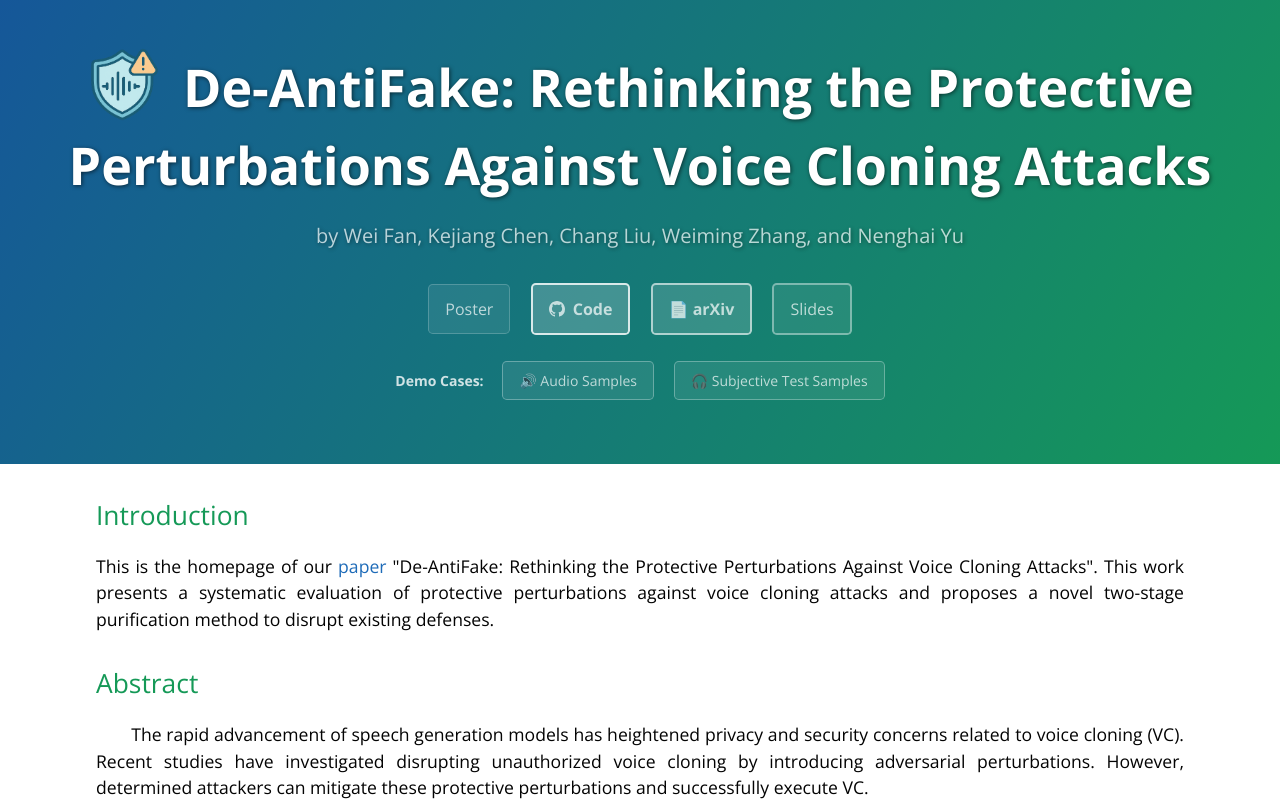
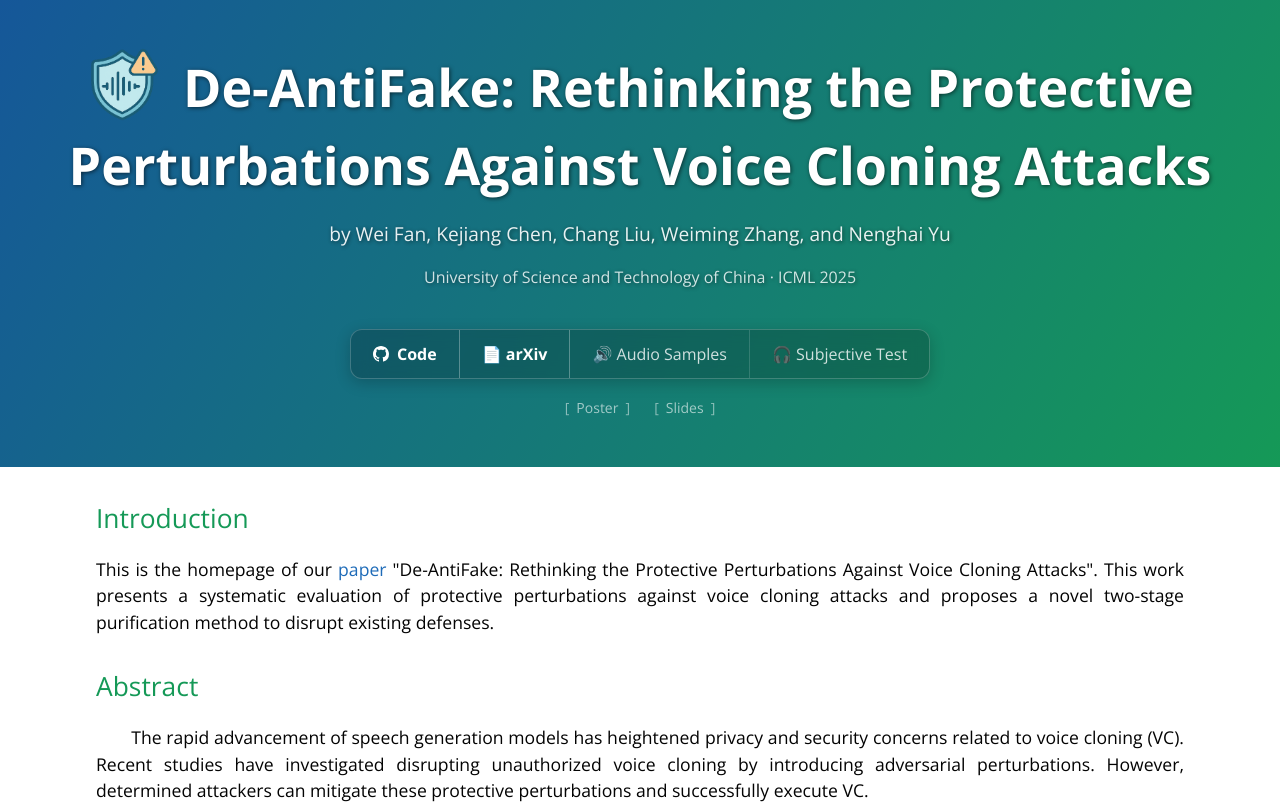
Before and after one commit to de-antifake/de-antifake.github.io, a plain HTML site: page index.html in a window 1280 px wide. Shown: the top 806 px of the page. Drawn offline with nearby package versions, Linux system fonts and the light colour scheme.

Commit message:
Update index.html

```diff
--- a/index.html
+++ b/index.html
@@ -22,31 +22,40 @@
       }
     </style>
   </head>
-  <body>    <section class="page-header">      <h1 class="project-name">
-        <img src="icon.png" alt="De-AntiFake Icon" style="height: 1.4em; width: auto; vertical-align: top; margin-right: 0.2em;">
-        De-AntiFake: Rethinking the Protective Perturbations Against Voice Cloning Attacks
-      </h1>
-      <h2 class="project-tagline">by Wei Fan, Kejiang Chen, Chang Liu, Weiming Zhang, and Nenghai Yu</h2>
+  <body>
 
-      <!-- first line -->
-      <div style="margin-bottom: 10px;">
-        <a href="paper/single_poster.pdf" class="btn">Poster</a>
-        <a href="https://github.com/cyberrrange/de-antifake" class="btn" style="background-color: rgba(255,255,255,0.2); border: 2px solid rgba(255,255,255,0.8); font-weight: bold;">
-          <svg width="16" height="16" fill="currentColor" viewBox="0 0 16 16" style="vertical-align: middle; margin-right: 4px; margin-bottom: 2px;">
-            <path d="M8 0C3.58 0 0 3.58 0 8c0 3.54 2.29 6.53 5.47 7.59.4.07.55-.17.55-.38 0-.19-.01-.82-.01-1.49-2.01.37-2.53-.49-2.69-.94-.09-.23-.48-.94-.82-1.13-.28-.15-.68-.52-.01-.53.63-.01 1.08.58 1.23.82.72 1.21 1.87.87 2.33.66.07-.52.28-.87.51-1.07-1.78-.2-3.64-.89-3.64-3.95 0-.87.31-1.59.82-2.15-.08-.2-.36-1.02.08-2.12 0 0 .67-.21 2.2.82.64-.18 1.32-.27 2-.27.68 0 1.36.09 2 .27 1.53-1.04 2.2-.82 2.2-.82.44 1.1.16 1.92.08 2.12.51.56.82 1.27.82 2.15 0 3.07-1.87 3.75-3.65 3.95.29.25.54.73.54 1.48 0 1.07-.01 1.93-.01 2.2 0 .21.15.46.55.38A8.012 8.012 0 0 0 16 8c0-4.42-3.58-8-8-8z"/>
-          </svg>
-          Code
-        </a>        <a href="https://arxiv.org/abs/2507.02606" class="btn" style="background-color: rgba(255,255,255,0.15); border: 2px solid rgba(255,255,255,0.6); font-weight: bold;">📄 arXiv</a>
-        <a href="https://icml.cc/media/icml-2025/Slides/45768.pdf" class="btn" style="border: 2px solid rgba(255,255,255,0.4);">Slides</a>
-      </div>
 
-      <!-- second line -->
-      <div style="font-size: 14px;">
-        <span style="color: rgba(255,255,255,0.8); margin-right: 15px; font-weight: bold;">Demo Cases:</span>
-        <a href="samples.html" class="btn" style="font-size: 14px; padding: 8px 16px; border: 1px solid rgba(255,255,255,0.3);">🔊 Audio Samples</a>
-        <a href="subjective.html" class="btn" style="font-size: 14px; padding: 8px 16px; border: 1px solid rgba(255,255,255,0.3);">🎧 Subjective Test Samples</a>
-      </div>
-    </section>
+<section class="page-header">
+  <h1 class="project-name">
+    <img src="icon.png" alt="De-AntiFake Icon" style="height: 1.4em; width: auto; vertical-align: top; margin-right: 0.2em;">
+    De-AntiFake: Rethinking the Protective Perturbations Against Voice Cloning Attacks
+  </h1>
+  <h2 class="project-authors">
+    by Wei Fan, Kejiang Chen, Chang Liu, Weiming Zhang, and Nenghai Yu
+  </h2>
+  <h3 class="project-meta">
+    <span class="affiliation">University of Science and Technology of China</span>
+    <span class="separator">·</span>
+    <span class="conference">ICML 2025</span>
+  </h3>
+  <nav class="pill-nav">
+    <a href="https://github.com/cyberrrange/de-antifake" class="pill-tier1">
+      <svg width="16" height="16" fill="currentColor" viewBox="0 0 16 16" style="vertical-align: middle; margin-right: 4px; margin-bottom: 2px;">
+        <path d="M8 0C3.58 0 0 3.58 0 8c0 3.54 2.29 6.53 5.47 7.59.4.07.55-.17.55-.38 0-.19-.01-.82-.01-1.49-2.01.37-2.53-.49-2.69-.94-.09-.23-.48-.94-.82-1.13-.28-.15-.68-.52-.01-.53.63-.01 1.08.58 1.23.82.72 1.21 1.87.87 2.33.66.07-.52.28-.87.51-1.07-1.78-.2-3.64-.89-3.64-3.95 0-.87.31-1.59.82-2.15-.08-.2-.36-1.02.08-2.12 0 0 .67-.21 2.2.82.64-.18 1.32-.27 2-.27.68 0 1.36.09 2 .27 1.53-1.04 2.2-.82 2.2-.82.44 1.1.16 1.92.08 2.12.51.56.82 1.27.82 2.15 0 3.07-1.87 3.75-3.65 3.95.29.25.54.73.54 1.48 0 1.07-.01 1.93-.01 2.2 0 .21.15.46.55.38A8.012 8.012 0 0 0 16 8c0-4.42-3.58-8-8-8z"/></svg>
+      Code
+    </a>
+    <a href="https://arxiv.org/abs/2507.02606" class="pill-tier1">📄 arXiv</a>
+
+    <a href="samples.html" class="pill-tier2">🔊 Audio Samples</a>
+    <a href="subjective.html" class="pill-tier2">🎧 Subjective Test</a>
+  </nav>
+
+  <div class="supplemental-links">
+    <a href="paper/single_poster.pdf">Poster</a>
+    <a href="https://icml.cc/media/icml-2025/Slides/45768.pdf">Slides</a>
+  </div>
+
+</section>
 
 <section class="main-content">
         <div id="home">
```
